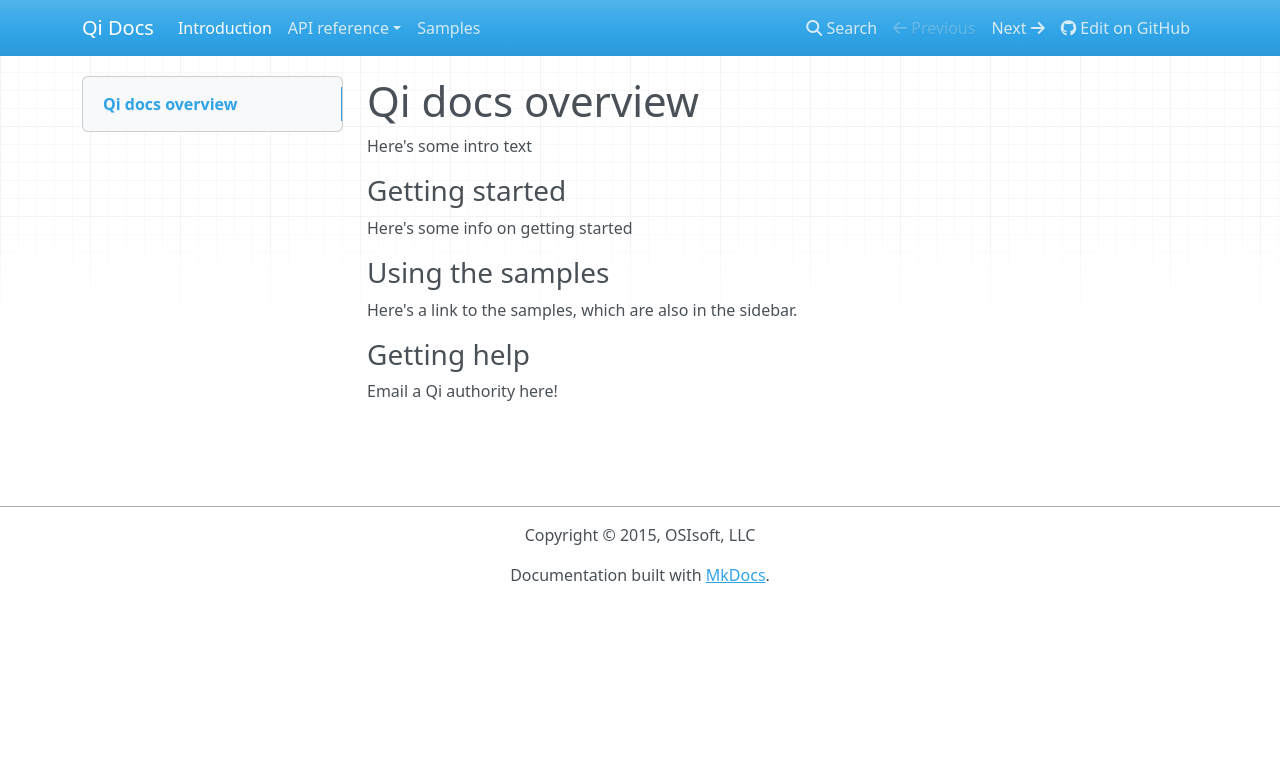
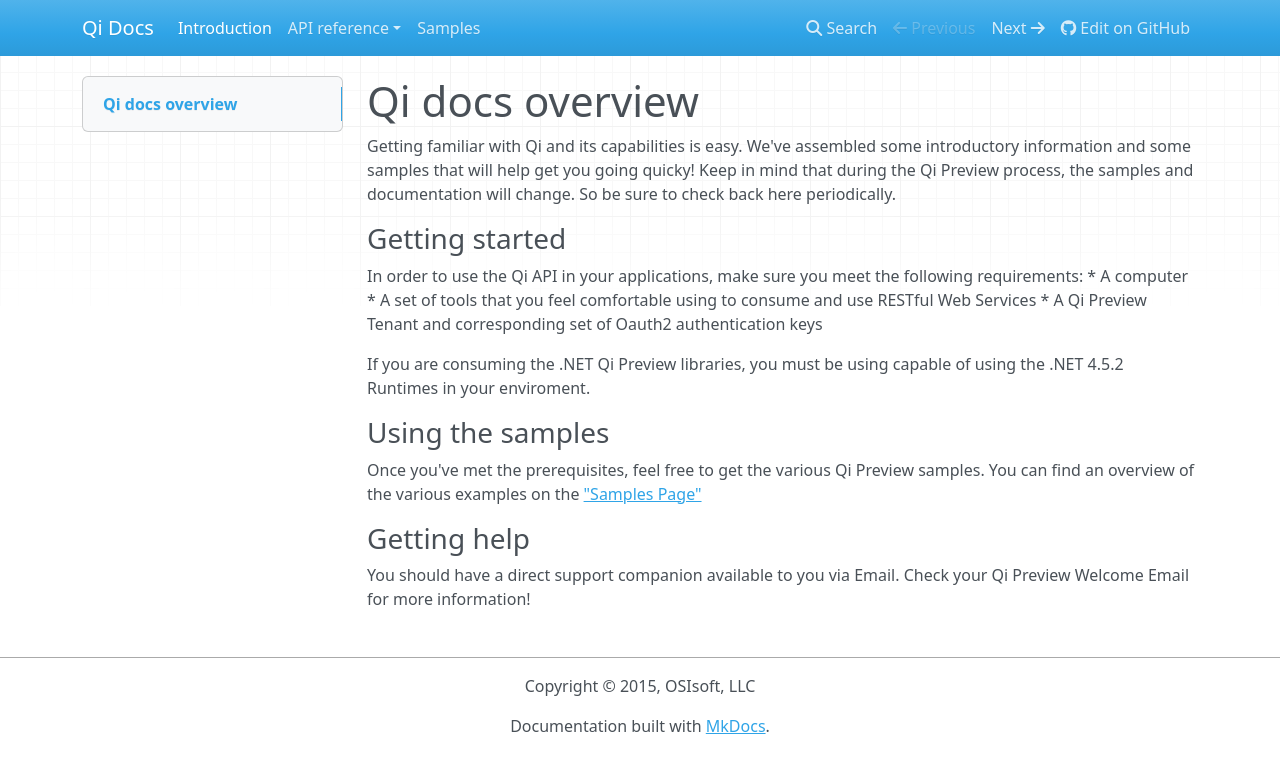
Before and after one commit to ssuryanarayanan/Qi-Docs, an MkDocs documentation site: the page built from docs/index.md, in a window 1280 px wide. Shown: the top 773 px of the page. Built offline with MkDocs 1.6.1, drawn with Linux system fonts in a browser that asks for light colours; nearby versions of some CDN libraries; old or Windows-style settings are respelled for this version of MkDocs.

Commit message:
Beginning the "prettification" of the Index
Don't get too attached, this will definitely change soon!

```diff
--- a/docs/index.md
+++ b/docs/index.md
@@ -1,8 +1,16 @@
 #Qi docs overview
-Here's some intro text
+Getting familiar with Qi and its capabilities is easy. We've assembled some introductory information and some samples that will help get you going quicky!
+Keep in mind that during the Qi Preview process, the samples and documentation will change. So be sure to check back here periodically.
 ### Getting started
-Here's some info on getting started
+In order to use the Qi API in your applications, make sure you meet the following requirements:
+* A computer
+* A set of tools that you feel comfortable using to consume and use RESTful Web Services
+* A Qi Preview Tenant and corresponding set of Oauth2 authentication keys
+
+If you are consuming the .NET Qi Preview libraries, you must be using capable of using the .NET 4.5.2 Runtimes in your enviroment.
 ### Using the samples
-Here's a link to the samples, which are also in the sidebar.
+Once you've met the prerequisites, feel free to get the various Qi Preview samples.
+You can find an overview of the various examples on the ["Samples Page"](http://qi.osisoft.com/Main/#/API)
 ### Getting help
-Email a Qi authority here!
+You should have a direct support companion available to you via Email.
+Check your Qi Preview Welcome Email for more information!
```
